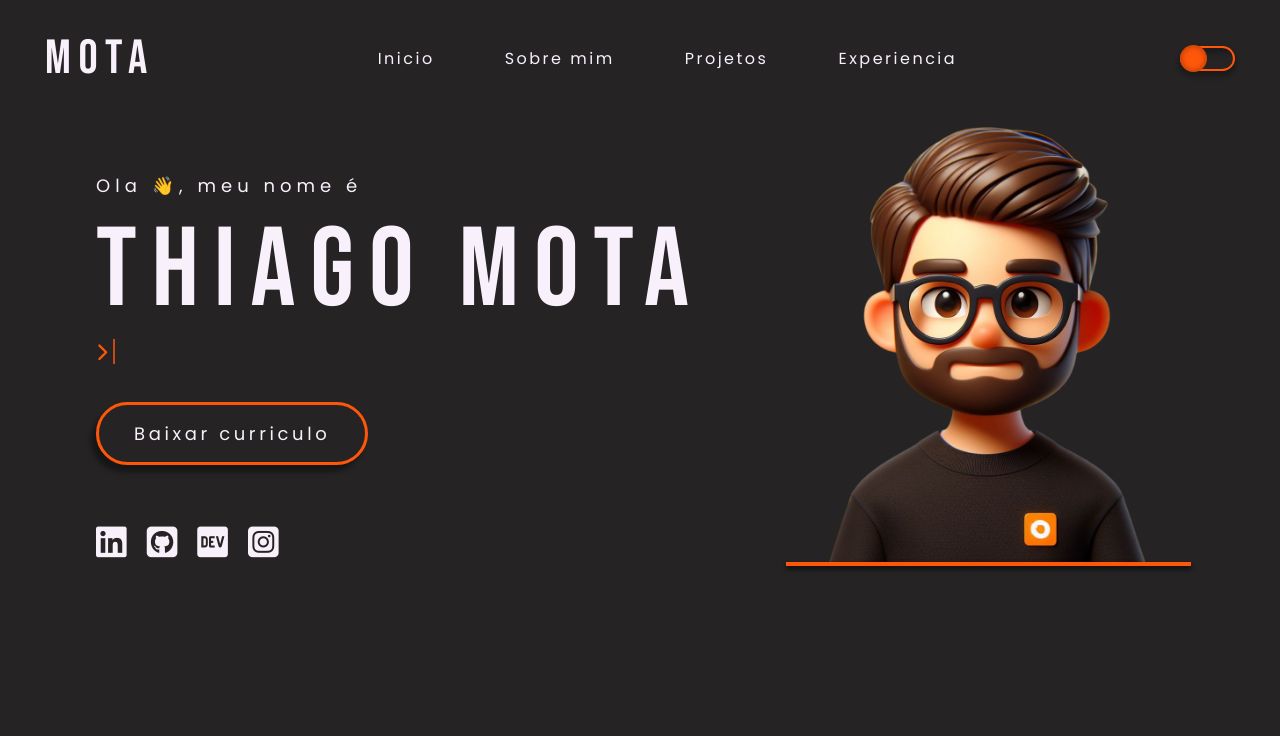
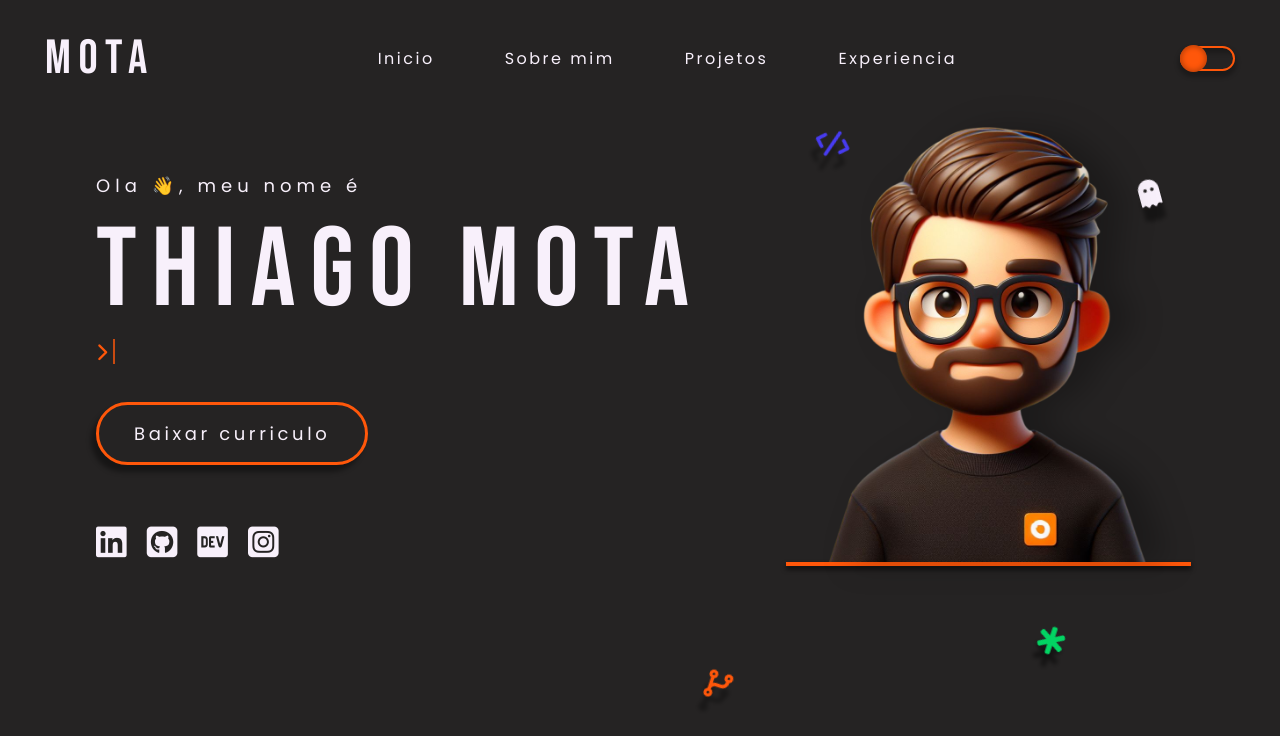
Before and after one commit to thiagomotaPE/portfolio, an Angular app: page / in a window 1280 px wide. Shown: the top 736 px of the page. Built offline with nearby package versions, Linux system fonts and the light colour scheme.

Commit message:
icones
adicionando icones na iimagem

```diff
--- a/src/app/pages/home/home.component.css
+++ b/src/app/pages/home/home.component.css
@@ -38,8 +38,50 @@ main > .avatar{
     padding: 0;
 }
 
+main > .avatar i {
+    position: absolute;
+    font-size: 28px;
+    font-weight: bold;
+}
+
+main > .avatar .code-icon {
+    color: var(--contrastColor2);
+    filter: drop-shadow(0px 15px 2px rgba(0, 0, 0, 0.40));
+
+    transform: rotate(18.407deg);
+    right: 430px;
+    top: 130px;
+}
+
+main > .avatar .branch-icon {
+    color: var(--contrastColor);
+    filter: drop-shadow(0px 15px 2px rgba(0, 0, 0, 0.40));
+
+    transform: rotate(18.407deg);
+    right: 550px;
+    bottom: 100px;
+}
+
+main > .avatar .ghost-icon {
+    color: var(--lettersColor);
+    filter: drop-shadow(0px 15px 2px rgba(0, 0, 0, 0.40));
+
+    transform: rotate(-15.263deg);
+    right: 120px;
+    top: 180px;
+}
+
+main > .avatar .asterisk-icon {
+    color: var(--contrastColor3);
+    filter: drop-shadow(0px 13px 2px rgba(0, 0, 0, 0.50));
+
+    transform: rotate(18.407deg);
+    right: 215px;
+    bottom: 145px;
+}
+
 main > .avatar img {
-    /* box-shadow: 5px 5px 5px black; */
+    filter: drop-shadow(22px 0px 15px rgba(0, 0, 0, 0.25));
 }
 
 main > .avatar label {
--- a/src/app/pages/home/home.component.html
+++ b/src/app/pages/home/home.component.html
@@ -14,6 +14,10 @@
         </div>
     </section>
     <section class="avatar">
+        <i class="fa-solid fa-code code-icon"></i>
+        <i class="fa-solid fa-code-branch branch-icon"></i>
+        <i class="fa-solid fa-ghost ghost-icon"></i>
+        <i class="fa-solid fa-star-of-life asterisk-icon"></i>
         <img style="width: 450px; height: 450px;" src="../../../assets/avatar-img/avatar1.png" alt="avatar estilo pixar de thiago mota">
         <label class="underline"></label>
     </section>
```
